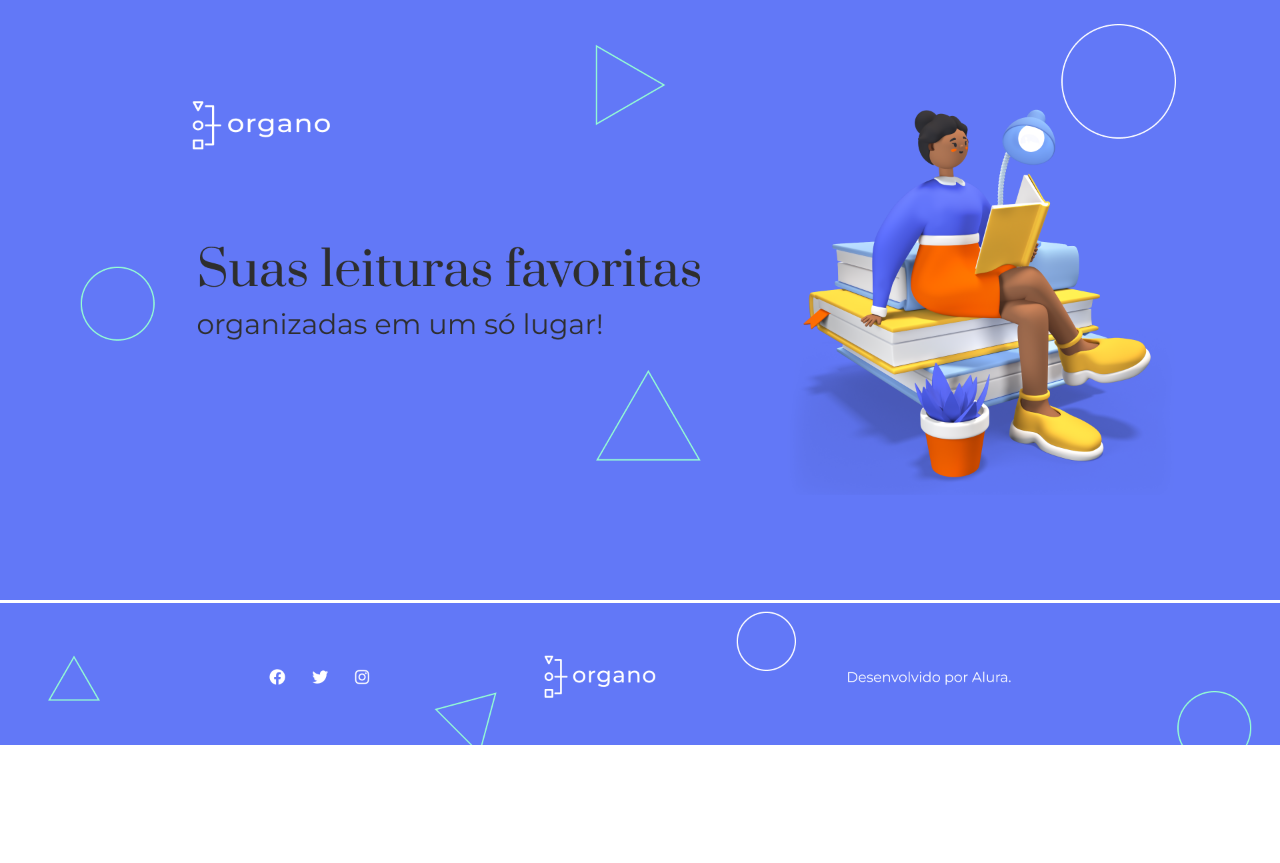
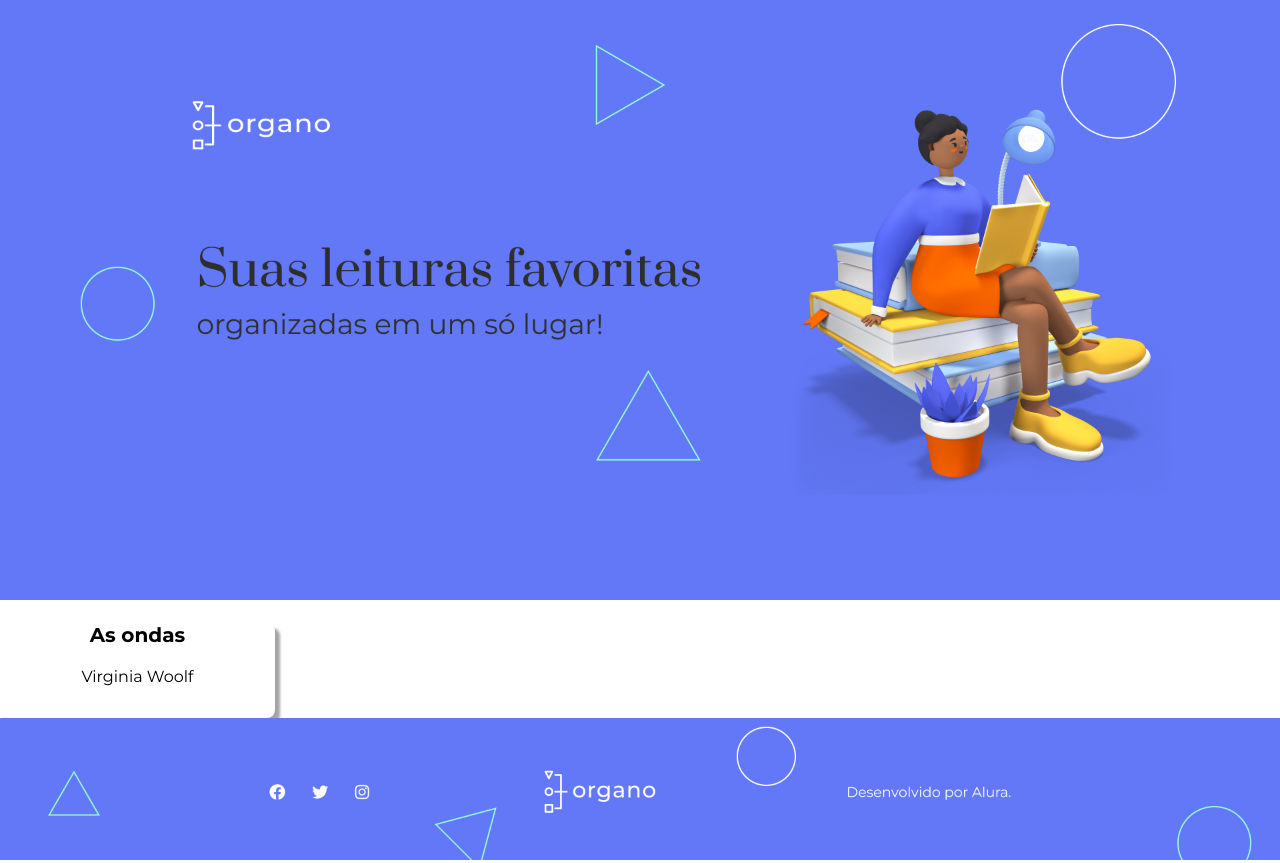
Before and after one commit to BrenoDev00/Estudos_Angular, an Angular app in the folder bibliograph/: page / in a window 1280 px wide. Before the commit the page ends 800 px from the top, so only its background shows below. Built offline with nearby package versions, Linux system fonts and the light colour scheme.

Commit message:
adiciona componente book card

```diff
--- a/bibliograph/src/app/app.component.html
+++ b/bibliograph/src/app/app.component.html
@@ -1,2 +1,5 @@
 <app-header></app-header>
+
+<app-book-card></app-book-card>
+
 <app-footer></app-footer>
--- a/bibliograph/src/app/app.component.ts
+++ b/bibliograph/src/app/app.component.ts
@@ -2,10 +2,11 @@ import { Component } from '@angular/core';
 import { RouterOutlet } from '@angular/router';
 import { HeaderComponent } from './components/header/header.component';
 import { FooterComponent } from './components/footer/footer.component';
+import { BookCardComponent } from './components/book-card/book-card.component';
 
 @Component({
   selector: 'app-root',
-  imports: [RouterOutlet, HeaderComponent, FooterComponent],
+  imports: [RouterOutlet, HeaderComponent, BookCardComponent, FooterComponent],
   templateUrl: './app.component.html',
   styleUrl: './app.component.css',
 })
--- /dev/null
+++ b/bibliograph/src/app/components/book-card/book-card.component.css
@@ -0,0 +1,21 @@
+.card {
+  border-radius: 0.8rem;
+  box-shadow: 5px 5px 3px var(--main-color-dark-gray);
+
+  width: 25rem;
+  padding-bottom: 1.6rem;
+  padding-right: 1.25rem;
+  padding-left: 1.25rem;
+}
+
+.title {
+  font-style: bold;
+  font-size: 2rem;
+  text-align: center;
+}
+
+.authorship {
+  text-align: center;
+  font-size: 1.6rem;
+  font-style: normal;
+}
--- /dev/null
+++ b/bibliograph/src/app/components/book-card/book-card.component.html
@@ -0,0 +1,4 @@
+<article class="card">
+  <h3 class="title">{{ book.title }}</h3>
+  <p class="authorship">{{ book.authorship }}</p>
+</article>
--- /dev/null
+++ b/bibliograph/src/app/components/book-card/book-card.component.ts
@@ -0,0 +1,14 @@
+import { Component } from '@angular/core';
+
+@Component({
+  selector: 'app-book-card',
+  imports: [],
+  templateUrl: './book-card.component.html',
+  styleUrl: './book-card.component.css',
+})
+export class BookCardComponent {
+  book = {
+    title: 'As ondas',
+    authorship: 'Virginia Woolf',
+  };
+}
--- a/bibliograph/src/styles.css
+++ b/bibliograph/src/styles.css
@@ -4,8 +4,8 @@
   --main-color-blue: #6278f7;
   --main-color-cyan: #95ffd4;
   --main-color-black: #2e2e2e;
-  --main-color-light-gray: #a4a4a4;
-  --main-color-dark-gray: #2e2e2e;
+  --main-color-light-gray: #f6f6f6;
+  --main-color-dark-gray: #a4a4a4;
 
   --highlight-color-blue: #82cffa;
   --highlight-color-green: #a6d157;
```
Also changed, not shown: 1 other file (tests, documents, lock files or other folders).
